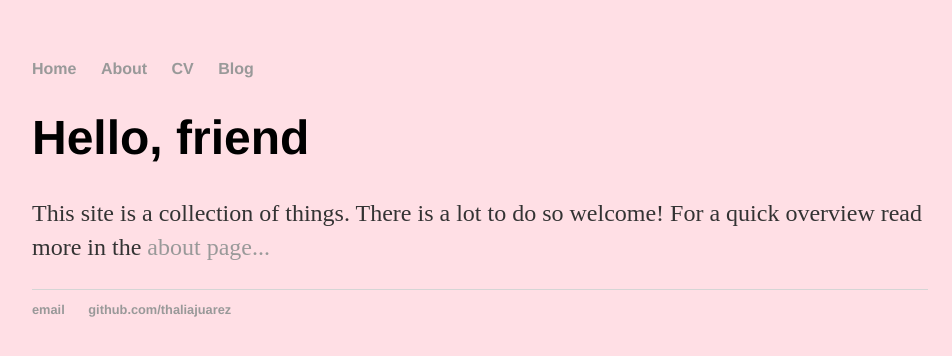
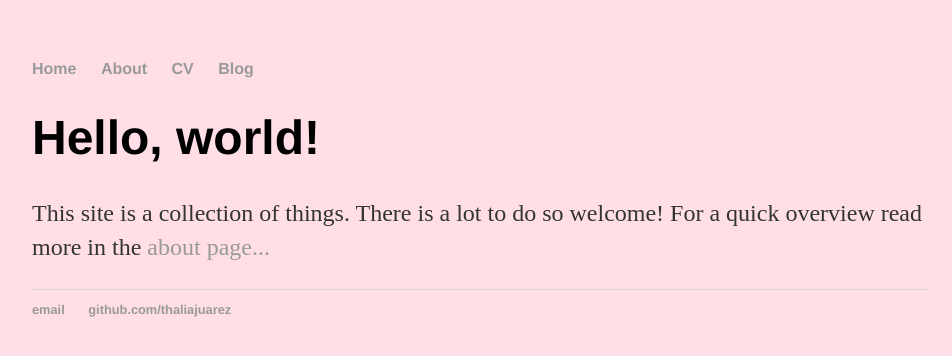
Before and after one commit to thaliajuarez/patroclus, a Jekyll site: the page built from index.html, in a window 1280 px wide. Shown: the top 356 px of the page, without its empty margins (160-1112 px from the left). Built offline with Jekyll 4.4.1, drawn with Linux system fonts in a browser that asks for light colours.

Commit message:
Update index.html

```diff
--- a/index.html
+++ b/index.html
@@ -3,6 +3,6 @@ layout: default
 title: thalikat
 ---
 <div class="blurb">
-	<h1>Hello, friend</h1>
+	<h1>Hello, world!</h1>
 	<p> This site is a collection of things. There is a lot to do so welcome! For a quick overview read more in the <a href="/about"> about page...</a></p>
 </div><!-- /.blurb -->
```
